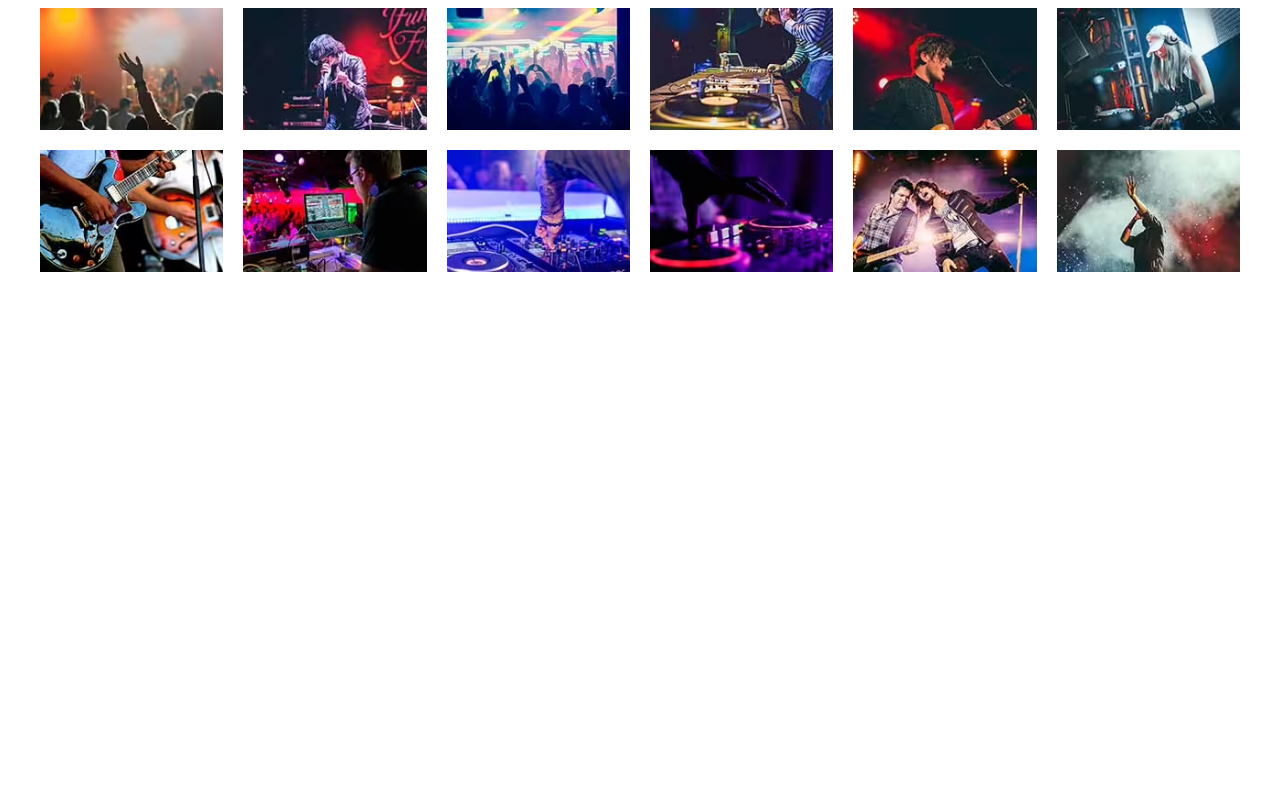
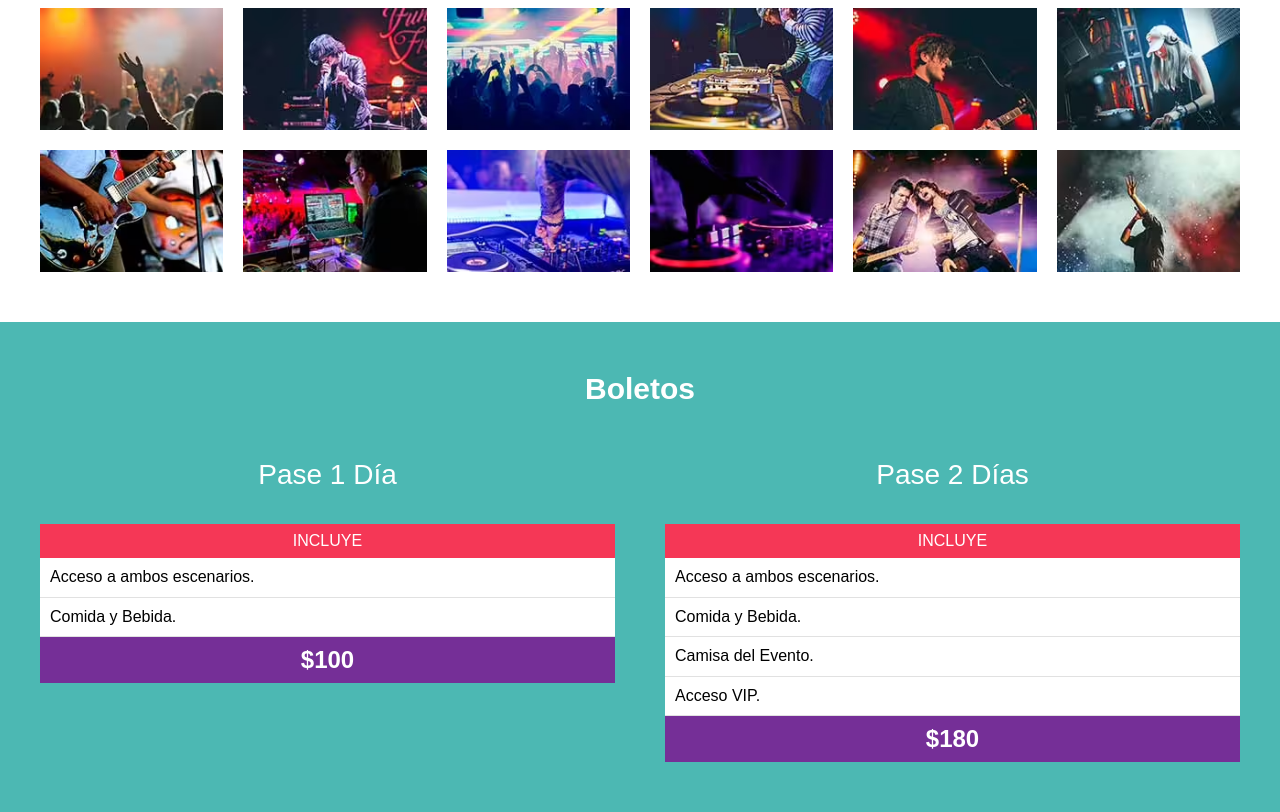
Before and after one commit to ciglesiasgastaldi/festival-musica, a website: page index.html in a window 1280 px wide. Shown: the part 2971-3783 px from the top of the page. Before the commit the page ends 3293 px from the top, so only its background shows below. Drawn offline with Linux system fonts and the light colour scheme.

Commit message:
section boletos

```diff
--- a/index.html
+++ b/index.html
@@ -178,6 +178,50 @@
     <ul class="galeria-imagenes"></ul>
   </section>
 
+  <section class="boletos bg-verde">
+    <h3>Boletos</h3>
+
+    <div class="contenedor contenedor-boletos">
+      <div class="basico pase">
+        <p class="nombre-pase">Pase 1 Día</p>
+        <header class="pase-header">
+          <p>Incluye</p>
+        </header>
+
+        <div class="pase-body">
+          <ul>
+            <li>Acceso a ambos escenarios.</li>
+            <li>Comida y Bebida.</li>
+          </ul>
+        </div>
+
+        <footer class="pase-footer">
+          <p>$100</p>
+        </footer>
+      </div>
+
+      <div class="premium pase">
+        <p class="nombre-pase">Pase 2 Días</p>
+        <header class="pase-header">
+          <p>Incluye</p>
+        </header>
+
+        <div class="pase-body">
+          <ul>
+            <li>Acceso a ambos escenarios.</li>
+            <li>Comida y Bebida.</li>
+            <li>Camisa del Evento.</li>
+            <li>Acceso VIP.</li>
+          </ul>
+        </div>
+
+        <footer class="pase-footer">
+          <p>$180</p>
+        </footer>
+      </div>
+    </div>
+  </section>
+
 
 
 <script src="build/js/app.js"></script>
--- /dev/null
+++ b/src/scss/layout/_boletos.scss
@@ -0,0 +1,69 @@
+@use '../base/variables' as v;
+@use '../base/mixins' as m;
+
+.boletos{
+    padding: 5rem 0;
+
+    h3{
+        text-align: center;
+        color: v.$blanco;
+        margin-bottom: 2rem;
+    }
+
+    .contenedor-boletos{
+        @include m.tablet{
+            @include m.grid(2, 5rem);
+
+        }
+    }
+}
+
+    .pase{
+        color: black;
+
+        .nombre-pase{
+            text-align: center;
+            font-size: 2.8rem;
+            color: v.$blanco;
+        }
+        &-header,
+        &-footer{
+            padding: .5rem;
+            p{
+                text-align: center;
+                color: v.$blanco;
+                margin: 0;
+            }
+        }
+
+        &-header{
+            background-color: v.$rosa;
+            p{
+                text-transform: uppercase;
+                font-size: 1.6rem;
+            }
+
+        }
+        &-body{
+            background-color: v.$blanco;
+
+            ul{
+                @include m.resetear-lista;
+                li,
+                :nth-child(odd){
+                    background-color: v.$blanco;
+                    padding: 1rem;
+                    border-bottom: 1px solid #e1e1e1;
+                }
+            }
+
+        }
+        &-footer{
+            background-color: v.$morado;
+            p{
+                font-size: 2.4rem;
+                font-weight: 700;
+            }
+
+        }
+    }
--- a/src/scss/layout/_index.scss
+++ b/src/scss/layout/_index.scss
@@ -3,3 +3,4 @@
 @forward 'festival';
 @forward 'lineup';
 @forward 'galeria';
+@forward 'boletos';
```
Also changed, not shown: build/css/app.css.
